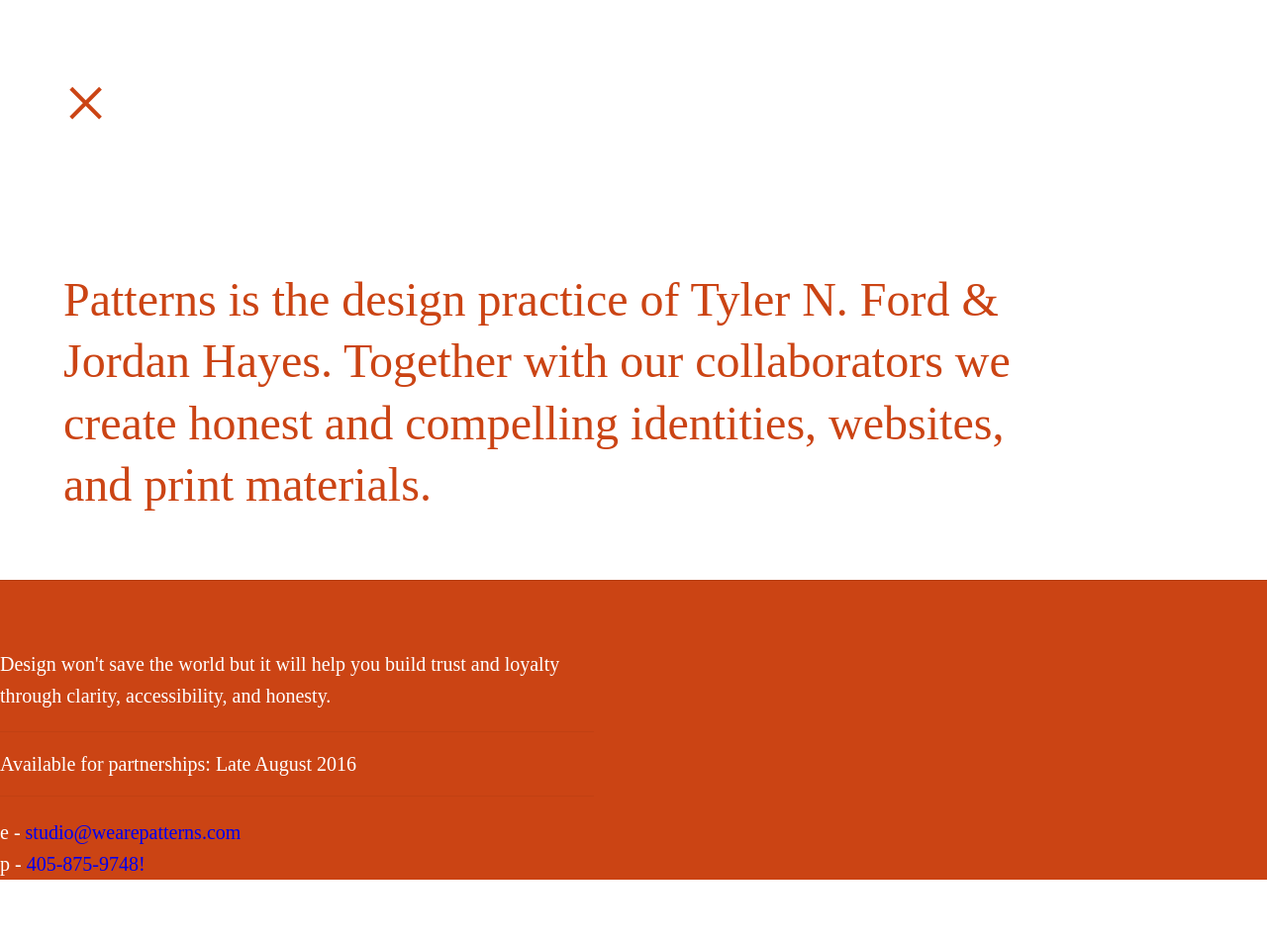
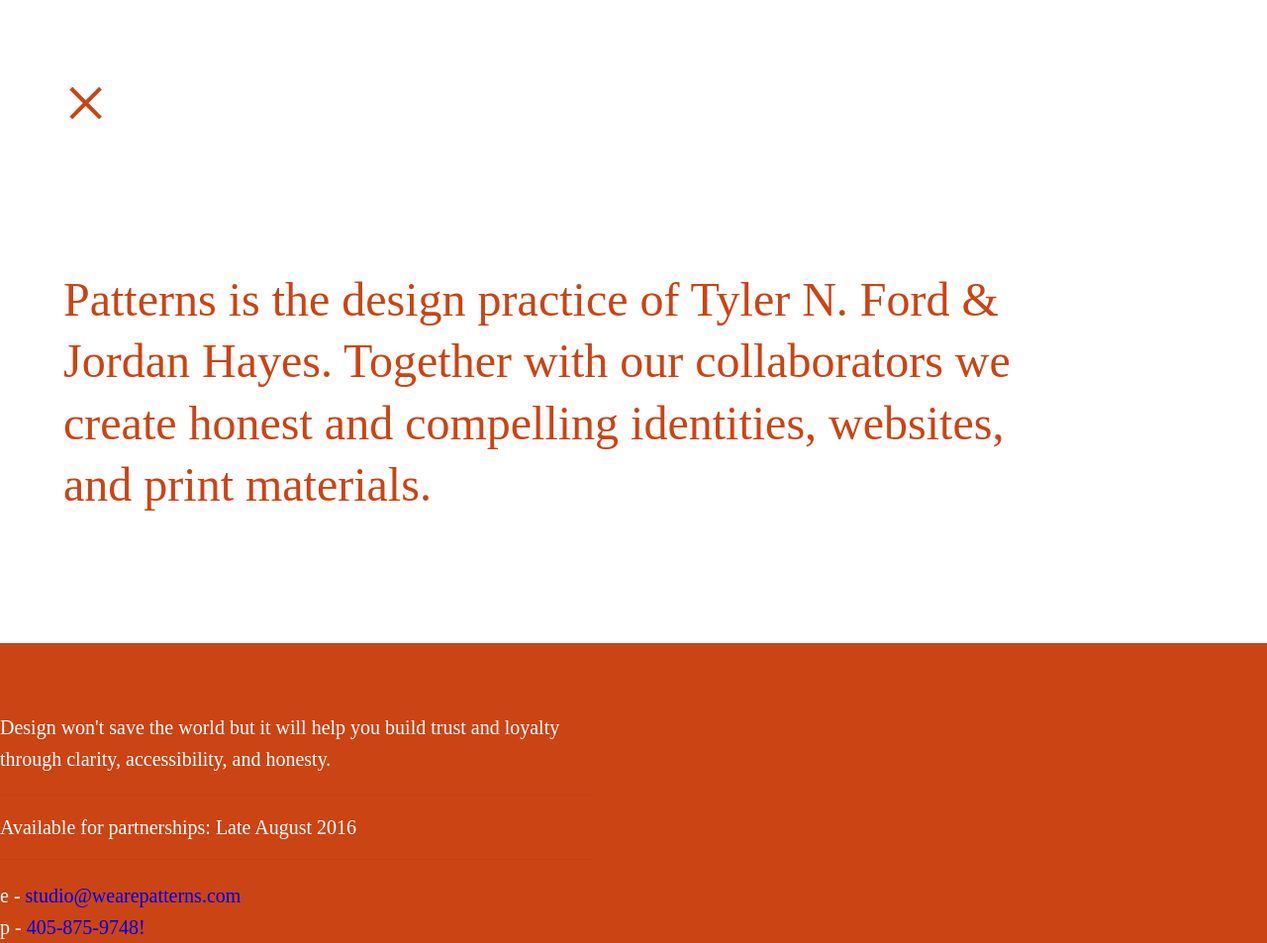
Before and after one commit to wearepatterns/wearepatterns.github.io, a Jekyll site: the page built from index.markdown, in a window 1280 px wide. Shown: the whole page at 99% size. Built offline with Jekyll 4.4.1, drawn with Linux system fonts in a browser that asks for light colours; before the commit the page ends 900 px from its top, so only the background shows below that.

Commit message:
Update new.html

```diff
--- a/_layouts/new.html
+++ b/_layouts/new.html
@@ -26,7 +26,7 @@
 <body class="fw4" style="color:#cb4414;font-family:'p22-underground';">
 
     <!--<main class="mh3 mh4-ns mh5-l mb5 mt5 mw9">-->
-    <header class="mh3 mh4-ns mh5-l mb5 mb5-l bg-near-whitie">
+    <header class="mh3 mh4-ns mh5-l mb6 bg-near-whitie">
         <p class="mt3 mt5-l fw3 mb5 mb6-ns f2 f-subheadline-l lh-solid">&times;</p>
         <h1 class="f3 f1-l lh-title measure-narrow normal" style="-webkit-hyphens: none;-moz-hyphens: none;hyphens: none;">
             <!--&ctdot; &#8226;diamond &#9996;victory &#9759;down &#9997;writing w&#215; &#182;-->{{ content }}</h1></header>
```
